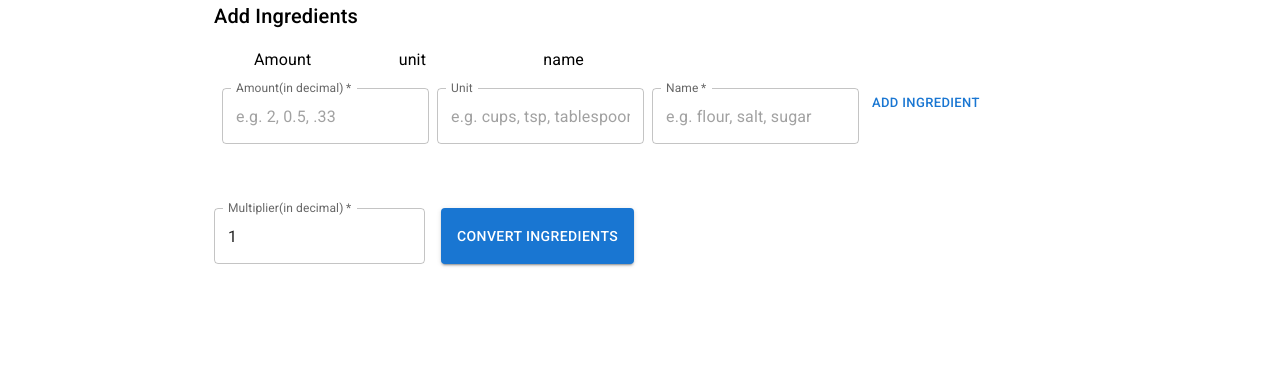
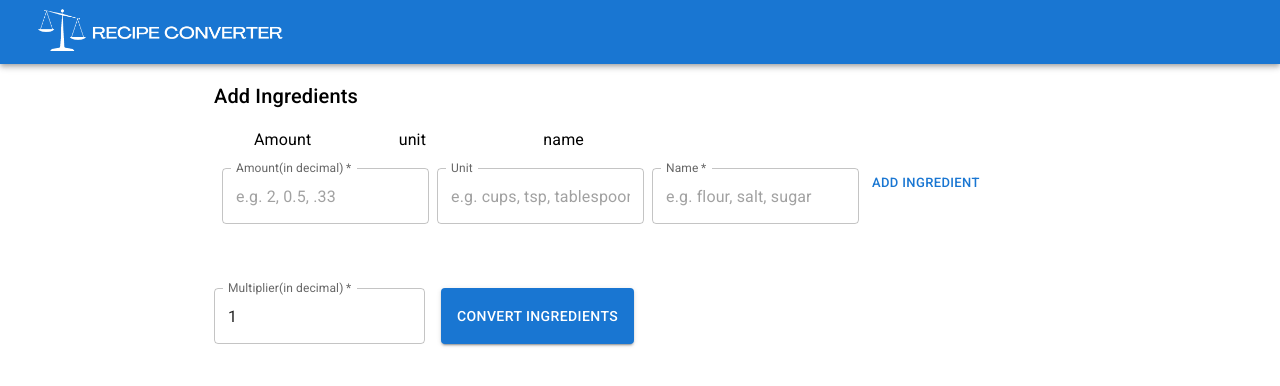
Before and after one commit to Cholete/recipe-converter, a React (Create React App) app: page / in a window 1280 px wide. Shown: the top 386 px of the page. Built offline with nearby package versions, Linux system fonts and the light colour scheme.

Commit message:
add navbar with logo

```diff
--- a/src/App.tsx
+++ b/src/App.tsx
@@ -3,10 +3,12 @@ import { Routes, Route } from "react-router-dom";
 import AddIngredients from "./components/AddIngredients";
 import ConvertedIngredients from "./components/ConvertedIngredients";
 import Page404 from "./components/Page404";
+import NavBar from "./components/NavBar";
 
 function App() {
   return (
     <div className="App">
+      <NavBar />
       <Routes>
         <Route path="/" element={<AddIngredients />} />
         <Route path="/convert" element={<ConvertedIngredients />} />
--- /dev/null
+++ b/src/components/NavBar.tsx
@@ -0,0 +1,21 @@
+import React from "react";
+import AppBar from "@mui/material/AppBar";
+import Toolbar from "@mui/material/Toolbar";
+import Container from "@mui/material/Container";
+import { Link } from "react-router-dom";
+import "../css/nav-bar.css";
+
+function NavBar() {
+  return (
+    <AppBar position="static" sx={{ mb: 2 }}>
+      <Container maxWidth="xl">
+        <Toolbar disableGutters>
+          <Link to="/">
+            <img src="/logo.png" alt="recipe converter logo" />
+          </Link>
+        </Toolbar>
+      </Container>
+    </AppBar>
+  );
+}
+export default NavBar;
--- /dev/null
+++ b/src/css/nav-bar.css
@@ -0,0 +1,3 @@
+img {
+    height: 50px;
+}
```
Also changed, not shown: public/logo.png (added).
